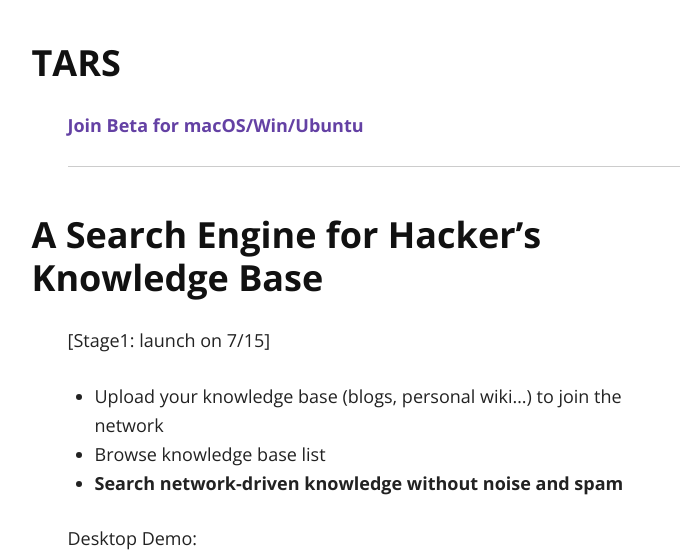
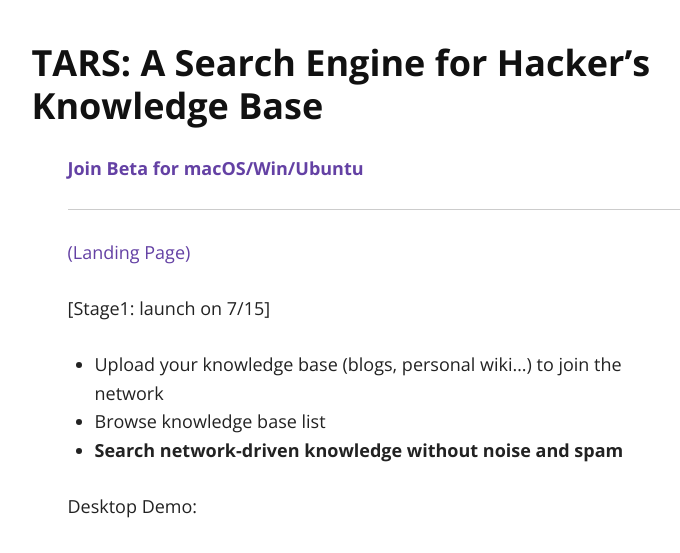
Before and after one commit to tarsmachine/tarsmachine.github.io, a Jekyll site: the page built from index.md, in a window 1280 px wide and 1400 px high, cut to the strip 294-847 px from the top of the window. Shown: the whole strip, without its empty margins (260-940 px from the left). Built offline with Jekyll 4.4.1, drawn with Linux system fonts in a browser that asks for light colours; nearby versions of some CDN libraries.

Commit message:
Update Links

```diff
--- a/index.md
+++ b/index.md
@@ -5,13 +5,14 @@
 <img src="images/icon.png" alt="sample image" width="200" height="200">
 
 
-### TARS
+### TARS: A Search Engine for Hacker's Knowledge Base
 
 **[Join Beta for macOS/Win/Ubuntu](mailto:allenleein@gmail.com?subject=Join TARS&body=Hi, I would like to join the private bete!)**
 
 ---
 
-### A Search Engine for Hacker's Knowledge Base
+[(Landing Page)](https://tarsbase.github.io/cause/)
+
 
 [Stage1: launch on 7/15]
 
```
Also changed, not shown: other parts of index.md (+0 -1 lines).
